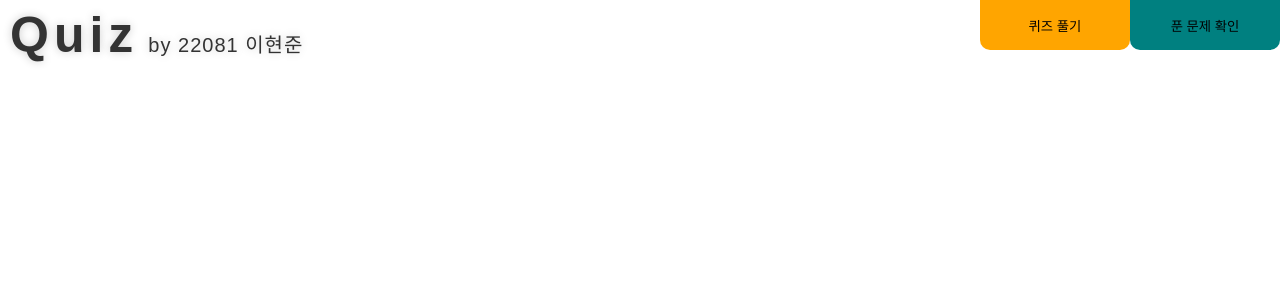
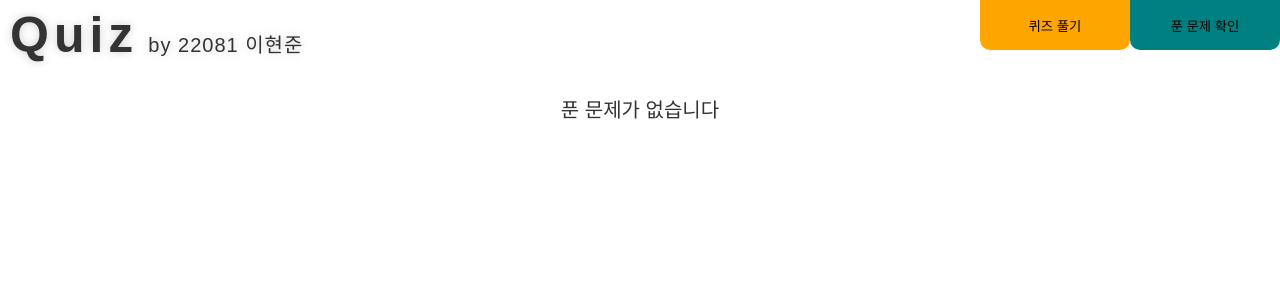
Before and after one commit to hyunjun06/2023_korean_history_quiz, a React (Create React App) app: page /2023_korean_history_quiz/history in a window 1280 px wide. Shown: the top 300 px of the page. Built offline with nearby package versions, Linux system fonts and the light colour scheme.

Commit message:
No History message fix

```diff
--- a/src/History.tsx
+++ b/src/History.tsx
@@ -135,7 +135,7 @@ function History() {
                     </Quiz>
                 ))
             }
-            {history.length <= 0 ?? <NoHistory>푼 문제가 없습니다</NoHistory>}
+            {history.length <= 0 ? <NoHistory>푼 문제가 없습니다</NoHistory> : null}
         </Container>
     );
 }
```
